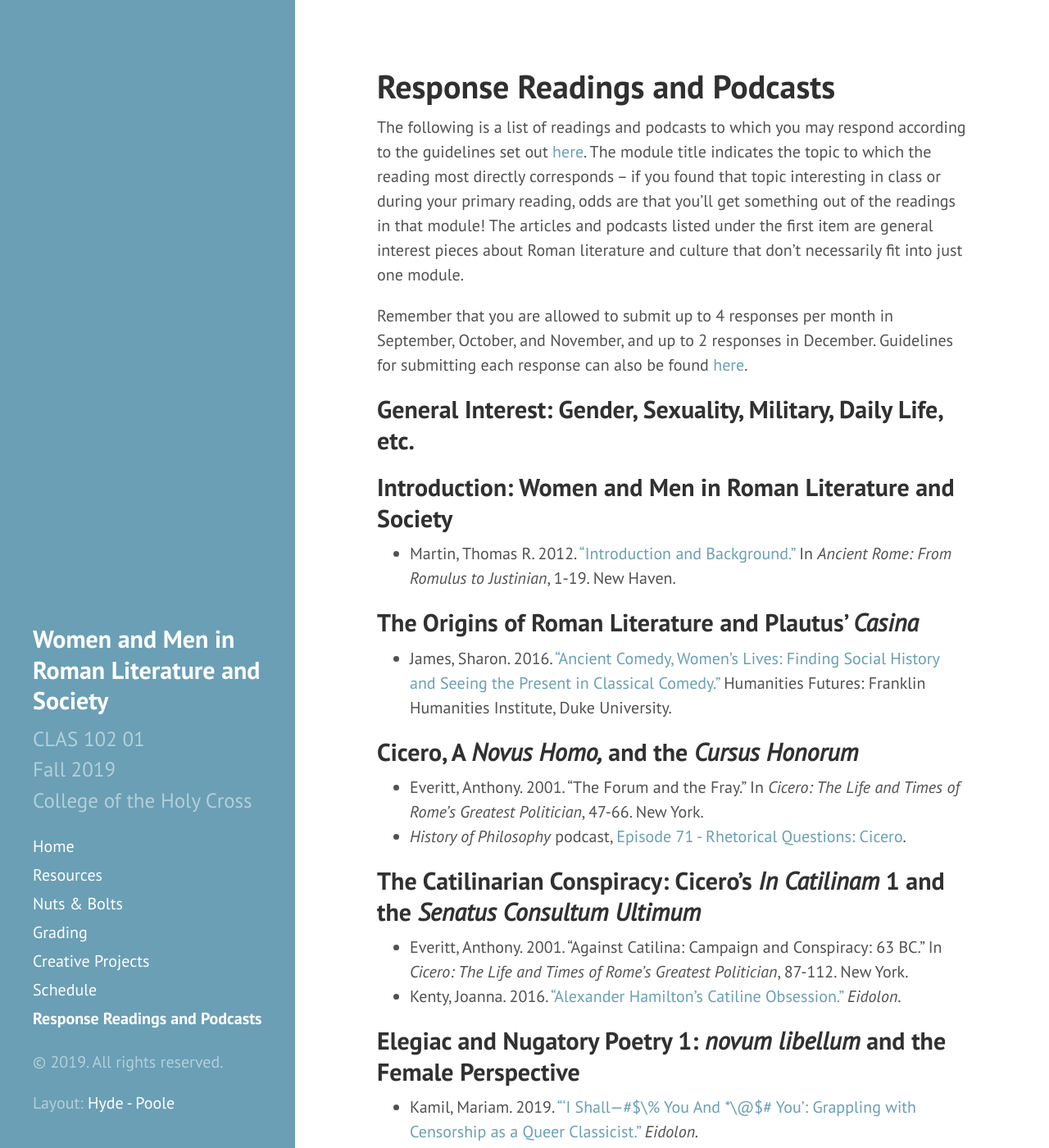
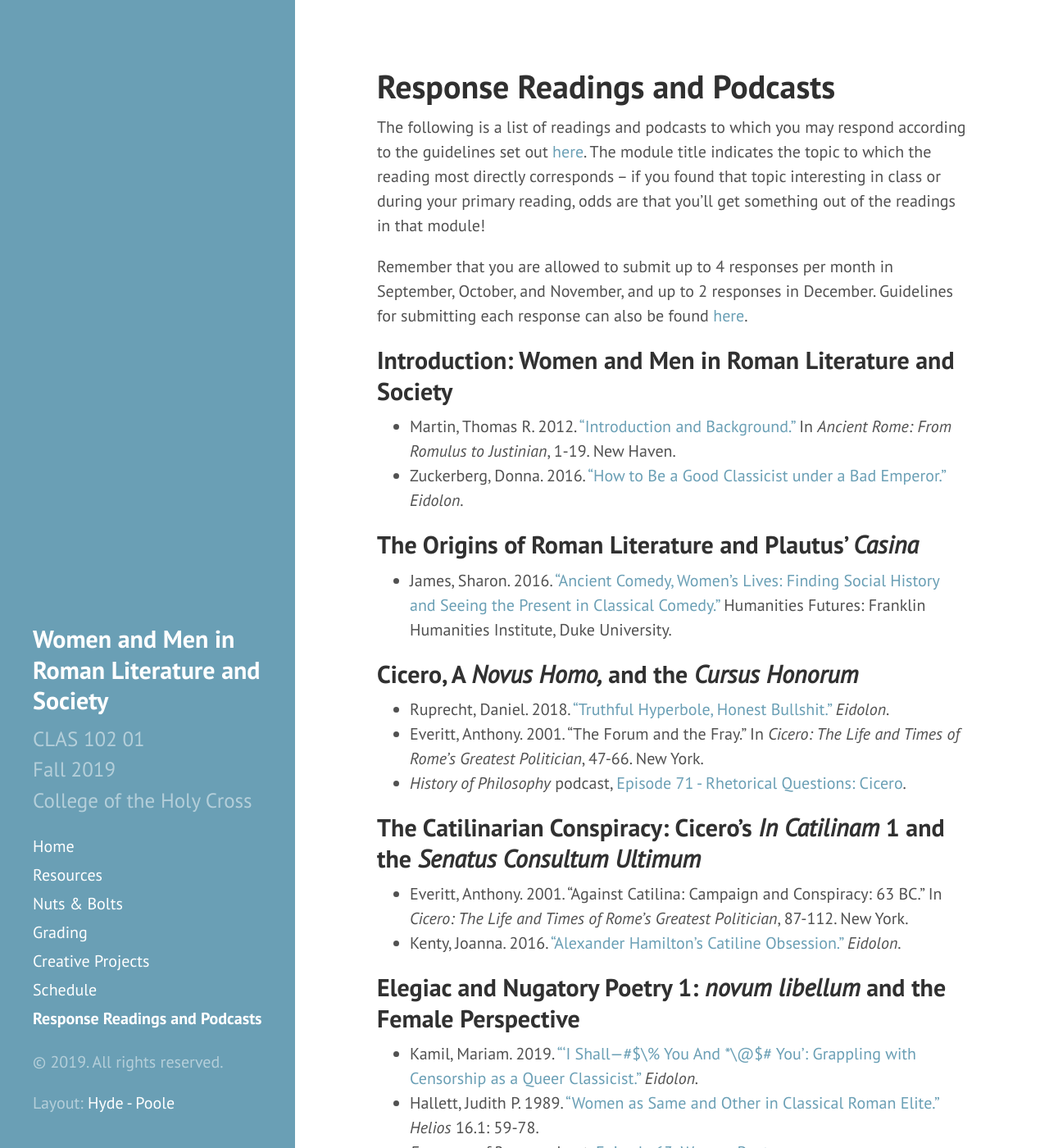
Before and after one commit to DLibatique/CLAS102-F19, a Jekyll site: the page built from 7-response.md, in a window 1280 px wide and 1400 px high. Shown: the whole window at 82% size. Built offline with Jekyll 4.4.1, drawn with Linux system fonts in a browser that asks for light colours; comment, search, counter and statistics services are not loaded.

Commit message:
got rid of general module

```diff
--- a/7-response.md
+++ b/7-response.md
@@ -4,7 +4,6 @@ title: Response Readings and Podcasts
 ---
 
 <!-- to find:
-- General interest
 - Cicero??
 - Horace's Odes
 - Sabine Women
@@ -15,19 +14,19 @@ title: Response Readings and Podcasts
 
 -->
 
-The following is a list of readings and podcasts to which you may respond according to the guidelines set out [here]({{ site.baseurl }}4-grading#responses). The module title indicates the topic to which the reading most directly corresponds -- if you found that topic interesting in class or during your primary reading, odds are that you'll get something out of the readings in that module! The articles and podcasts listed under the first item are general interest pieces about Roman literature and culture that don't necessarily fit into just one module.
+The following is a list of readings and podcasts to which you may respond according to the guidelines set out [here]({{ site.baseurl }}4-grading#responses). The module title indicates the topic to which the reading most directly corresponds -- if you found that topic interesting in class or during your primary reading, odds are that you'll get something out of the readings in that module!
 
 Remember that you are allowed to submit up to 4 responses per month in September, October, and November, and up to 2 responses in December. Guidelines for submitting each response can also be found [here]({{ site.baseurl }}4-grading#responses).
 
-## General Interest: Gender, Sexuality, Military, Daily Life, etc.
-
 ## Introduction: Women and Men in Roman Literature and Society
 - Martin, Thomas R. 2012. [“Introduction and Background.”](https://drive.google.com/file/d/1Dfh8mJQ-6CksD-_eKVkWdvrjRmdRaUP0/view?usp=sharing) In *Ancient Rome: From Romulus to Justinian*, 1-19. New Haven.
+- Zuckerberg, Donna. 2016. ["How to Be a Good Classicist under a Bad Emperor."](https://eidolon.pub/how-to-be-a-good-classicist-under-a-bad-emperor-6b848df6e54a) *Eidolon*.
 
 ## The Origins of Roman Literature and Plautus’ *Casina*
 - James, Sharon. 2016. [“Ancient Comedy, Women’s Lives: Finding Social History and Seeing the Present in Classical Comedy.”](https://humanitiesfutures.org/papers/ancient-comedy-womens-lives-finding-social-history-seeing-present-classical-comedy/) Humanities Futures: Franklin Humanities Institute, Duke University.
 
 ## Cicero, A *Novus Homo,* and the *Cursus Honorum*
+- Ruprecht, Daniel. 2018. ["Truthful Hyperbole, Honest Bullshit."](https://eidolon.pub/truthful-hyperbole-honest-bullshit-c1b2f0b78c46) *Eidolon*.
 - Everitt, Anthony. 2001. “The Forum and the Fray.” In *Cicero: The Life and Times of Rome’s Greatest Politician*, 47-66. New York.
 - *History of Philosophy* podcast, [Episode 71 - Rhetorical Questions: Cicero](https://historyofphilosophy.net/cicero).
 
```
